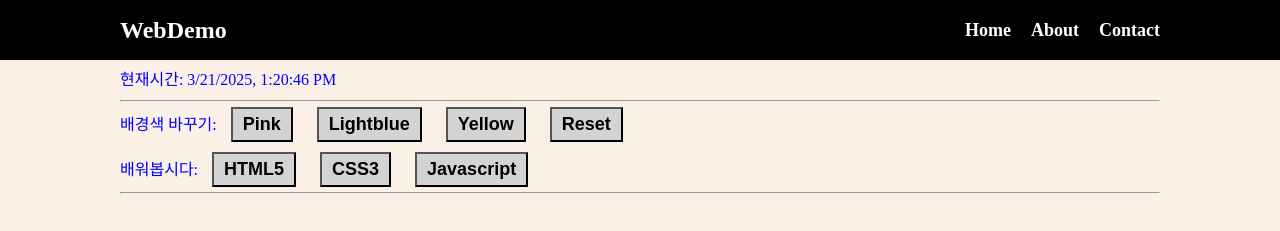
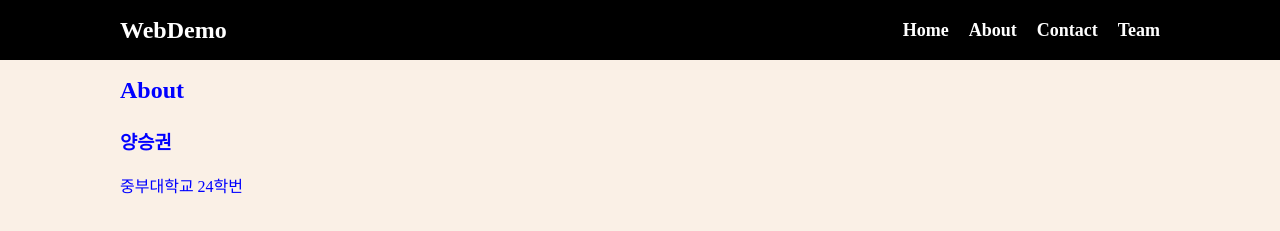
Before and after one commit to pokochy/webdemo, a plain HTML site: page about.html in a window 1280 px wide. Drawn offline with Linux system fonts and the light colour scheme.

Commit message:
git initgit initgit init#

```diff
--- a/about.html
+++ b/about.html
@@ -4,54 +4,30 @@
     <meta charset="UTF-8" />
     <meta http-equiv="X-UA-Compatible" content="IE=edge" />
     <meta name="viewport" content="width=device-width, initial-scale=1.0" />
-    <title>웹프로그래밍 데모</title>
+    <title>About</title>
     <link rel="stylesheet" href="style.css" />
   </head>
   <body>
+    <!-- ======= 네비게이션 바 ======= -->
     <nav class="navbar">
       <div class="container">
         <div class="logo">WebDemo</div>
         <ul class="nav">
-          <li>
-            <a href="/">Home</a>
-          </li>
-          <li>
-            <a href="about.html">About</a>
-          </li>
-          <li>
-            <a href="contact.html">Contact</a>
-          </li>
+          <li><a href="index.html">Home</a></li>
+          <li><a href="about.html">About</a></li>
+          <li><a href="contact.html">Contact</a></li>
+          <li><a href="team.html">Team</a></li>
         </ul>
       </div>
     </nav>
 
-    <!--메인 섹션-->
+    <!-- ======= 메인 섹션 ======= -->
     <section class="main">
       <div class="container">
-        <p>현재시간: <span id="time"></span></p>
-        <hr />
-        <p>
-          배경색 바꾸기:
-          <button onclick="pink()">Pink</button>
-          <button onclick="lightblue()">Lightblue</button>
-          <button onclick="yellow()">Yellow</button>
-          <button onclick="reset()">Reset</button>
-        </p>
-        <p>
-          배워봅시다:
-          <button onmouseover="showhtml()" onmouseout="hide()">HTML5</button>
-          <button onmouseover="showcss()" onmouseout="hide()">CSS3</button>
-          <button onmouseover="showjs()" onmouseout="hide()">Javascript</button>
-        </p>
-        <hr />
-        <br />
-        <div>
-          <img id="fig" height="200px" />
-          <p id="desc"></p>
-        </div>
+        <h1>About</h1>
+        <h3>양승권</h3>
+        <p>중부대학교 24학번</p>
       </div>
     </section>
-
-    <script src="main.js"></script>
   </body>
 </html>
--- a/main.js
+++ b/main.js
@@ -1,38 +1,9 @@
-document.getElementById('time').innerHTML = new Date().toLocaleString()
+function updateTime() {
+  document.getElementById('current-time').textContent =
+    new Date().toLocaleTimeString()
+}
+setInterval(updateTime, 1000)
 
-function pink() {
-  document.body.style.backgroundColor = 'pink'
+function changeColor(color) {
+  document.body.style.backgroundColor = color
 }
-
-function lightblue() {
-  document.body.style.backgroundColor = 'lightblue'
-}
-function yellow() {
-  document.body.style.backgroundColor = 'yellow'
-}
-function reset() {
-  document.body.style.backgroundColor = 'linen'
-}
-
-function showhtml() {
-  document.getElementById('fig').src = 'img/html5.jpg'
-  document.getElementById('desc').innerHTML =
-    '<b>HTML</b>은 구조적 웹문서를 작성하는데 사용하는 마크업 언어이다.'
-}
-
-function showcss() {
-  document.getElementById('fig').src = 'img/css3.jpg'
-  document.getElementById('desc').innerHTML =
-    '<b>CSS3</b>는 HTML 문서의 스타일을 지정하기 위한 언어이다.'
-}
-
-function showjs() {
-  document.getElementById('fig').src = 'img/javascript.jpg'
-  document.getElementById('desc').innerHTML =
-    '<b>Javascript</b>는 웹을 위한 프로그래밍 언어이며 웹문서에서 동작을 실행할 수 있게 한다. '
-}
-
-function hide() {
-  document.getElementById('fig').src = ''
-  document.getElementById('desc').innerHTML = ''
-}
--- a/style.css
+++ b/style.css
@@ -34,7 +34,6 @@ ul {
 
 .navbar .container {
   display: flex;
-  flex-direction: row;
   justify-content: space-between;
   align-items: center;
   height: 100%;
@@ -42,7 +41,6 @@ ul {
 
 .navbar ul {
   display: flex;
-  flex-direction: row;
 }
 
 .navbar ul li {
@@ -68,12 +66,10 @@ ul {
 
 button {
   padding: 5px 10px;
-  margin: 5px 10px;
+  margin: 5px;
   font-size: large;
   font-weight: bold;
   background-color: lightgrey;
-  /* border-radius: 10px;
-    border-width: 0px; */
 }
 
 button:hover {
```
Also changed, not shown: index.html (+20 -26 lines).
